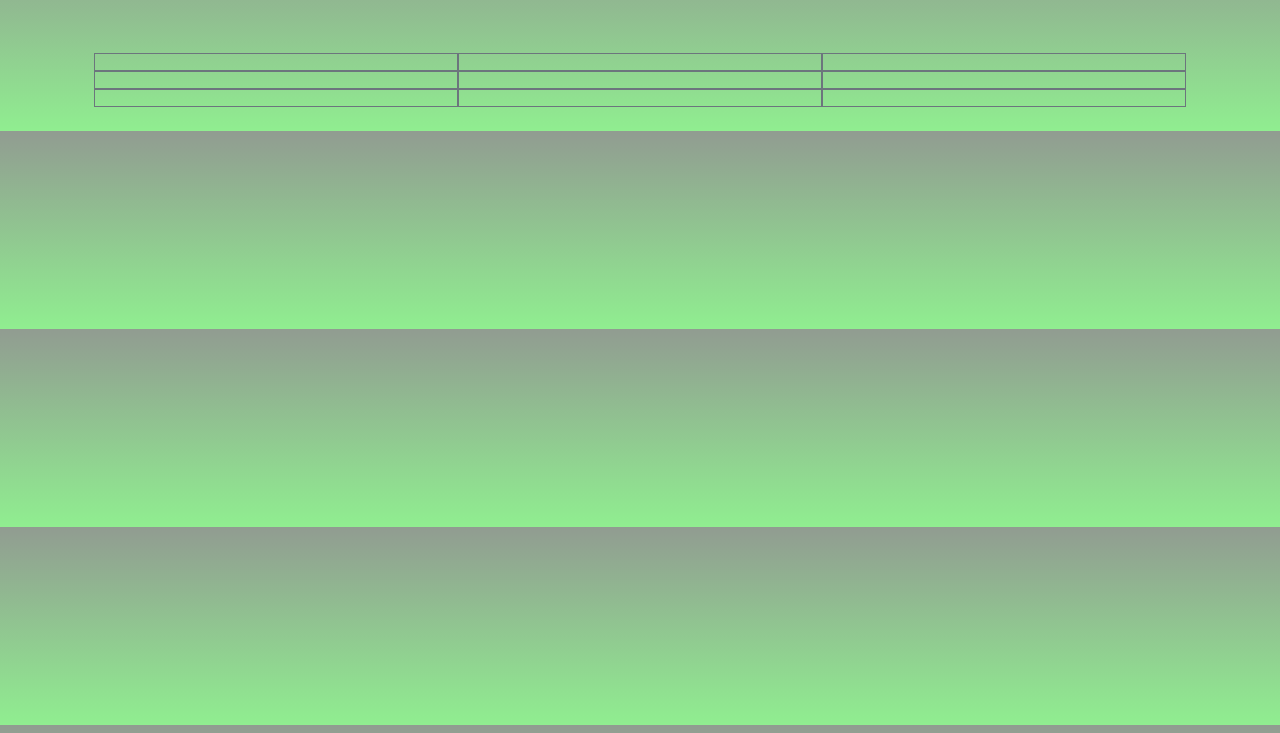
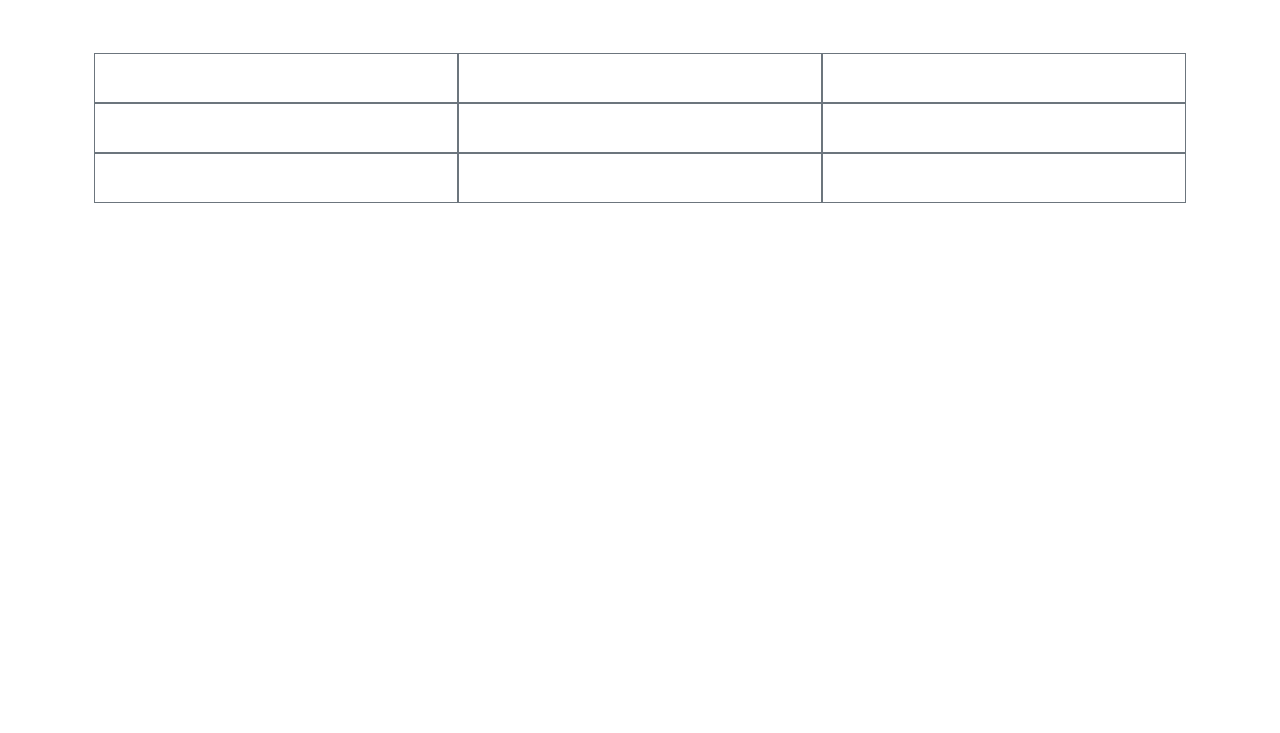
Before and after one commit to r83wheeler/tic_tac_toe, a plain HTML site: page index.html in a window 1280 px wide. Shown: the part 67-800 px from the top of the page. Drawn offline with nearby package versions, Linux system fonts and the light colour scheme.

Commit message:
updated js

```diff
--- a/index.html
+++ b/index.html
@@ -14,7 +14,7 @@
         integrity="sha384-b5kHyXgcpbZJO/tY9Ul7kGkf1S0CWuKcCD38l8YkeH8z8QjE0GmW1gYU5S9FOnJ0"
         crossorigin="anonymous"></script>
 
-    <link href="./style.css" rel="stylesheet">
+    <!--<link href="./style.css" rel="stylesheet">-->
 </head>
 
 <body>
--- a/main.js
+++ b/main.js
@@ -1,16 +1,32 @@
 
 var app = document.getElementById("app");
 console.log(app);
-const tiles = [];
 
 
-function init() {
 
-    //on start of program
-    generateBoard()
+class Tile {
+
+    constructor(id, tileHTML) {
+        this.id = id;
+        this.clicked = false;
+        this.tileHTML=tileHTML;
     }
 
-function generateBoard() {
+
+
+}
+
+
+class Board {
+
+
+    constructor() {
+        this.turn = false
+        this.tilesArray = [];
+        this.count = 0;
+        this.player = ''
+    }
+    generateBoard() {
 
         const container = document.createElement("div");
         container.className = "container mt-5";
@@ -20,59 +36,56 @@ function generateBoard() {
 
         for (let index = 0; index < 9; index++) {
             const col = document.createElement("div");
-        col.className = "col-4 p-2 border border-secondary";
+            col.className = "col-4 p-4 border border-secondary";
             col.setAttribute("id", index)
-        //smallest to largest
+            let tileObject = new Tile(index, col);
+            col.addEventListener("click", this.clickTile.bind(this, tileObject));
+            this.tilesArray.push(tileObject);
             row.appendChild(col);
-
-
-        let tileObject = new Tile(index);
-        tiles.push(tileObject);
-    }
-    console.log(tiles)
-
             container.appendChild(row);
             app.appendChild(container);
         }
-
-class Board {
-
-    //Model
-    constructor() { }
-
-
-
-    //View
-
-
-
-
-    //Controller
-
-
         }
 
-class Tile {
-
-    //Model
-    constructor(id) {
-        this.id=id
-        //this.onclick = onclick(click)
+        clickTile(obj) {
+            if (obj.clicked == false) {
+                obj.clicked = true
+                if (this.count % 2 === 0) {
+                    this.player = "X"
+                } else {
+                    this.player = "O"
                 }
-
-
-
-    //View
-
-
-
-    //Controller
-
-
-
+                    obj.tileHTML.innerText = this.player
+                    this.count++;
+                    console.log(this.player)
+                    console.log(this.tilesArray)
+                }
+            }
 
     }
 
 
 
+
+
+
+
+
+
+
+
+
+
+
+
+
+        function init() {
+
+            let ticTacToeBoard = new Board()
+            console.log(ticTacToeBoard)
+            ticTacToeBoard.generateBoard()
+        }
+
+
+
         init()
```
Lines whose indentation alone changed are shown as unchanged.
